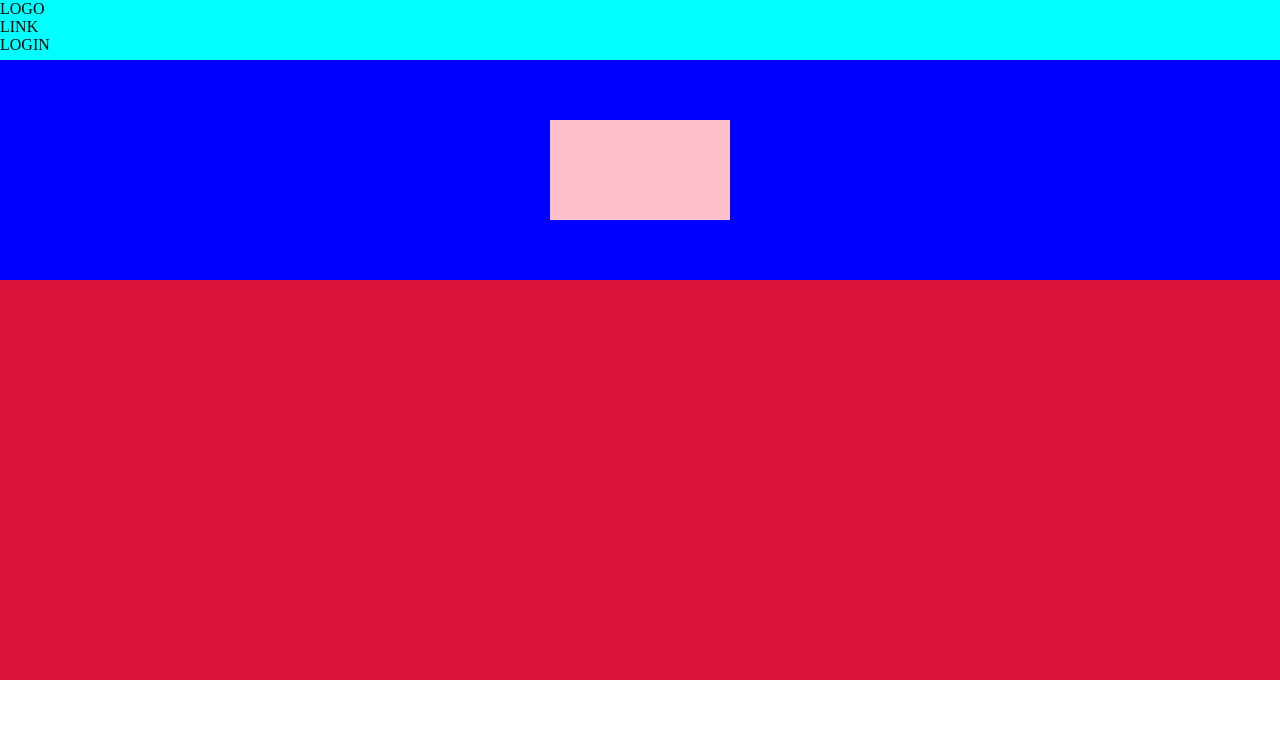
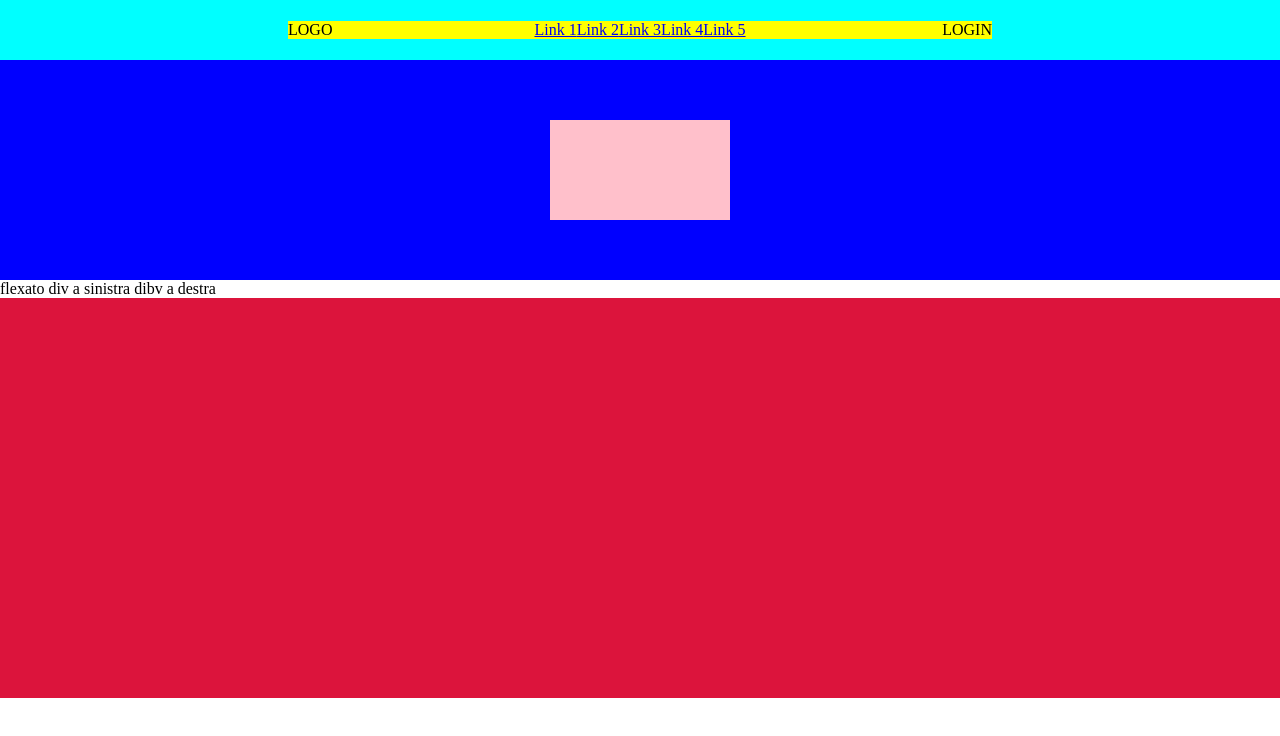
Before and after one commit to MatteoCarmignani/htmlcss-struttura-discord, a plain HTML site: page index.html in a window 1280 px wide. Drawn offline with Linux system fonts and the light colour scheme.

Commit message:
Completamento header

```diff
--- a/css/main.css
+++ b/css/main.css
@@ -4,13 +4,42 @@
     box-sizing: border-box;
 }
 #top-bar {
+     /*debug*/
+    height: 60px;
     background-color: aqua;
-     /*debug*/
-     height: 60px;
+}
 
+#top-bar-container {
+    height: 60px;
+    display: flex;
+    align-items: center;
+    justify-content: center
+    /*debug*/
 }
-#top-bar-container {
-    margin: 0 auto;
+
+#logo {
+    width: 10%;
+    /*debug*/
+    background-color: yellow;
+    border-color: black;
+}
+
+#link {
+    width: 35%;
+    display: flex;
+    justify-content: center;
+    /*debug*/
+    background-color: yellow;
+    border-color: black;
+}
+
+#login {
+    width: 10%;
+    display: flex;
+    justify-content: flex-end;
+    /*debug*/
+    background-color: yellow;
+    border-color: black;
 }
 
 #hero {
@@ -19,10 +48,12 @@
     padding: 60px;
 }
 #container-hero {
+    margin: 0 auto;
+    /*debug*/
     height: 100px;
     width: 180px;
     background-color: pink;
-    margin: 0 auto;
+
 
 }
 
--- a/index.html
+++ b/index.html
@@ -11,7 +11,13 @@
         <div id="top-bar">
             <div id="top-bar-container">
                 <div id="logo"> LOGO </div>
-                <div id="link"> LINK </div>
+                <div id="link">
+                        <a href="B">Link 1</a>
+                        <a href="B">Link 2</a>
+                        <a href="B">Link 3</a>
+                        <a href="B">Link 4</a>
+                        <a href="B">Link 5</a>
+                </div>
                 <div id="login"> LOGIN</div>
             </div>
 
@@ -29,14 +35,14 @@
     </header>
 
     <main>
-        <!--
+
         <section>
             <div class="container">flexato
                 div a sinistra
                 dibv a destra
             </div>
         </section>
-        -->
+
     </main>
 
     <footer>
```
